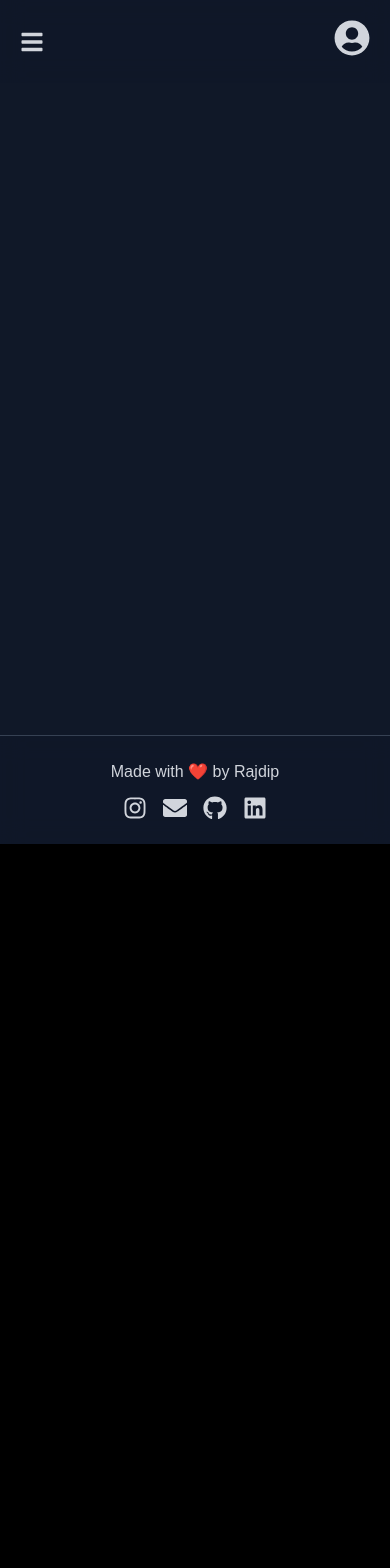
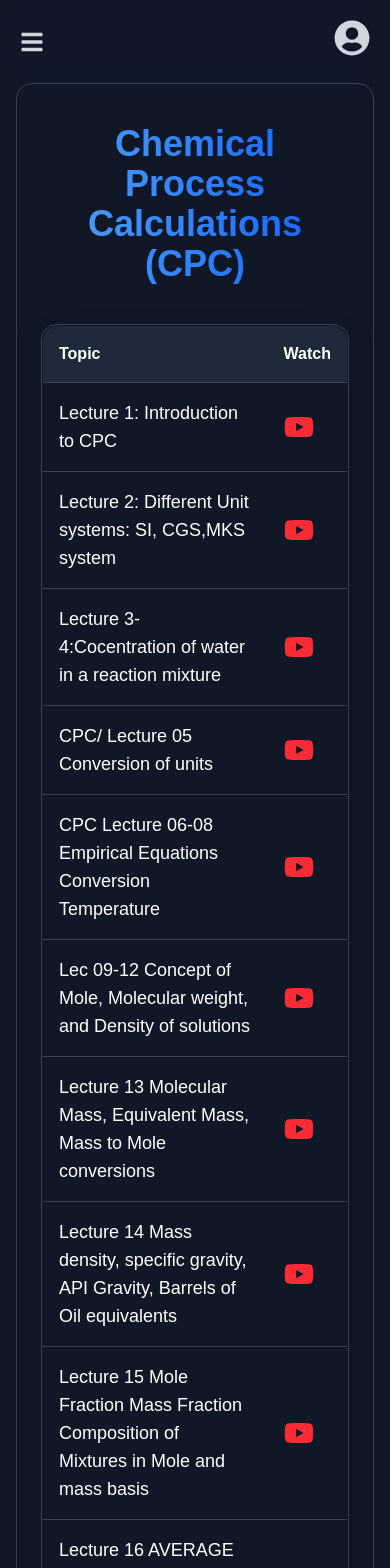
Before and after one commit to rajdipsaha-IIT-KGP/CHE2024, a React app in the folder frontend/: page /study/cpc in a window 390 px wide. Shown: the top 1568 px of the page. Before the commit the page ends 844 px from the top, so only its background shows below. Built offline with nearby package versions, Linux system fonts and the light colour scheme; the HTML template or start-up script is replaced by a standard one.

Commit message:
cpc added

```diff
--- a/frontend/src/App.jsx
+++ b/frontend/src/App.jsx
@@ -18,6 +18,8 @@ import Elective from "./Components/Elective";
 import Forgot from "./Components/Forgot";
 import Profile from "./Components/Profile";
 import Study from "./Components/Study";
+import CPC from "./Topics/CPC";
+
 export default function App() {
   const [sidebarOpen, setSidebarOpen] = useState(false);
   const [userMenuOpen, setUserMenuOpen] = useState(false);
@@ -224,6 +226,7 @@ export default function App() {
           <Route path="/forgot-password" element={<Forgot />} />
           <Route path="/my-profile" element={<Profile />} />
           <Route path="/study" element={<Study/>} />
+          <Route path="/study/cpc" element={<CPC/>} />
         </Routes>
       </main>
 
--- a/frontend/src/Components/Signin.jsx
+++ b/frontend/src/Components/Signin.jsx
@@ -18,6 +18,7 @@ const Signin = () => {
 
     try {
       setLoading(true);
+      localStorage.clear();
       const res = await axios.post("https://che2024.onrender.com/signin", {
         email,
         password,
--- a/frontend/src/Components/Signup.jsx
+++ b/frontend/src/Components/Signup.jsx
@@ -18,6 +18,7 @@ const Signup = () => {
     }
 
     try {
+      localStorage.clear();
       setLoading(true);
       const res = await axios.post("https://che2024.onrender.com/signup", {
         email, username, password
--- a/frontend/src/Components/Study.jsx
+++ b/frontend/src/Components/Study.jsx
@@ -1,23 +1,56 @@
+import { FaBookOpen } from "react-icons/fa";
+import { useNavigate } from "react-router-dom";
 export default function Study() {
+  const navigate = useNavigate();
+const topics = [
+  { name: "Chemical Process Calculations", slug: "cpc" },
+  { name: "Thermodynamics", slug: "thermodynamics" },
+  { name: "Mass Transfer", slug: "mass-transfer" },
+  { name: "Mechanical Operations", slug: "mechanical-operations" },
+  { name: "Fluid Mechanics", slug: "fluid-mechanics" },
+  { name: "Heat Transfer", slug: "heat-transfer" },
+  { name: "Chemical Reaction Engineering", slug: "cre" },
+  { name: "Instrumentation and Control", slug: "instrumentation-control" },
+  { name: "Process Dynamics", slug: "process-dynamics" },
+];
+
+
   return (
-    <div className="min-h-screen bg-gray-900 text-white p-6">
+    <div className="min-h-screen bg-gray-900 text-white px-6 py-10">
 
-      <h1 className="text-5xl font-bold text-center mb-6 bg-clip-text text-transparent bg-gradient-to-r from-blue-400 to-blue-600">
-        NPTEL Playlist – Chemical Engineering
+      {/* HEADING */}
+      <h1 className="text-4xl md:text-5xl font-extrabold text-center mb-12
+        bg-clip-text text-transparent bg-gradient-to-r from-blue-400 to-blue-600">
+        NPTEL – Chemical Engineering
       </h1>
 
-      <div className="w-full h-full">
-        <div className="aspect-video w-full rounded-2xl overflow-hidden shadow-2xl border border-gray-700">
-          <iframe
-            className="w-full h-full"
-            src="https://www.youtube.com/embed/videoseries?list=PLwdnzlV3ogoVX_S_8DyKa7RudEazDL0o_"
-            title="NPTEL Playlist: All Lectures"
-            allow="accelerometer; autoplay; clipboard-write; encrypted-media; gyroscope; picture-in-picture"
-            allowFullScreen
-          />
-        </div>
+      {/* TOPIC GRID */}
+      <div className="max-w-6xl mx-auto grid grid-cols-1 sm:grid-cols-2 lg:grid-cols-3 gap-8">
+
+        {topics.map((topic, index) => (
+          <div
+            key={index}
+            className="group relative bg-gray-800 border border-gray-700 rounded-2xl p-6
+                       cursor-pointer transition-all duration-300
+                       hover:scale-105 hover:border-blue-500 hover:shadow-xl hover:shadow-blue-500/20 " onClick={() => navigate(`/study/${topic.slug}`)}
+
+          >
+
+            {/* Glow Effect */}
+            <div className="absolute inset-0 rounded-2xl bg-blue-500/10 opacity-0
+                            group-hover:opacity-100 transition" />
+
+            {/* Content */}
+            <div className="relative z-10 flex flex-col items-center space-y-4">
+              <FaBookOpen className="text-4xl text-blue-400 group-hover:text-blue-500 transition" />
+              <h2 className="text-xl font-semibold text-center">
+                {topic.name}
+              </h2>
+            </div>
+          </div>
+        ))}
+
       </div>
-
     </div>
   );
 }
--- /dev/null
+++ b/frontend/src/Topics/CPC.jsx
@@ -0,0 +1,128 @@
+import { useState } from "react";
+import { FaYoutube } from "react-icons/fa";
+
+export default function CPC() {
+  const lectures = [
+    {
+      title: "Lecture 1: Introduction to CPC",
+      videoId: "prWWHSVQjjc",
+    },
+    {
+      title: "Lecture 2: Different Unit systems: SI, CGS,MKS system",
+      videoId: "vghZUvWD3Ss",
+    },
+    {
+      title: "Lecture 3-4:Cocentration of water in a reaction mixture",
+      videoId: "pVJlJWdAyWs",
+    },
+    {
+      title: "CPC/ Lecture 05 Conversion of units"
+,
+      videoId: "4EWmB9JVcBo",
+    },
+    {
+      title: "CPC Lecture 06-08 Empirical Equations Conversion Temperature",
+
+      videoId: "7X3LNoSydQc",
+    },
+    {
+      title: "Lec 09-12 Concept of Mole, Molecular weight, and Density of solutions",
+
+      videoId: "bYW70-nsfGc",
+    },
+    {
+      title: "Lecture 13 Molecular Mass, Equivalent Mass, Mass to Mole conversions",
+
+      videoId: "6YkZhlYgm",
+    },
+    {
+      title: "Lecture 14 Mass density, specific gravity, API Gravity, Barrels of Oil equivalents"
+,
+      videoId: "5Clv3QDDSu8",
+    },
+    {
+      title: "Lecture 15 Mole Fraction Mass Fraction Composition of Mixtures in Mole and mass basis"
+,
+      videoId: "OD7HTMAcOAM",
+    },
+    {
+      title: "Lecture 16 AVERAGE MOLECULAR WEIGHT Determination"
+,
+      videoId: "yh50gsKgeag",
+    },
+  ];
+
+  const [watched, setWatched] = useState({});
+  const [currentVideo, setCurrentVideo] = useState(null);
+
+  const toggleWatched = (index) => {
+    setWatched((prev) => ({
+      ...prev,
+      [index]: !prev[index],
+    }));
+  };
+
+  return (
+    <div className="min-h-screen bg-gray-900 text-white px-6 py-10 border border-gray-700 mb-5 rounded-2xl">
+
+      {/* COURSE TITLE */}
+      <h1 className="text-4xl font-extrabold text-center mb-10
+        bg-clip-text text-transparent bg-gradient-to-r from-blue-400 to-blue-600">
+        Chemical Process Calculations (CPC)
+      </h1>
+
+      {/* TABLE */}
+      <div className="max-w-6xl mx-auto overflow-x-auto border border-gray-700 rounded-2xl shadow-2xl">
+        <table className="w-full border border-gray-700 rounded-2xl overflow-hidden">
+          <thead className="bg-gray-800">
+            <tr>
+
+              <th className="p-4 text-left">Topic</th>
+              <th className="p-4 text-center w-20">Watch</th>
+            </tr>
+          </thead>
+
+          <tbody>
+            {lectures.map((lec, index) => (
+              <tr
+                key={index}
+                className={`border-t border-gray-700 hover:bg-gray-800 transition ${
+                  currentVideo === lec.videoId ? "bg-gray-800" : ""
+                }`}
+              >
+                {/* CHECKBOX */}
+
+
+                {/* TOPIC NAME */}
+                <td className="p-4 text-lg">{lec.title}</td>
+
+                {/* YOUTUBE ICON */}
+                <td className="p-4 text-center">
+                  <FaYoutube
+                    onClick={() => setCurrentVideo(lec.videoId)}
+                    className="text-red-500 text-3xl cursor-pointer hover:scale-110 transition"
+                  />
+                </td>
+              </tr>
+            ))}
+          </tbody>
+        </table>
+      </div>
+
+      {/* VIDEO PLAYER */}
+      {currentVideo && (
+        <div className="max-w-6xl mx-auto mt-12">
+          <div className="aspect-video w-full rounded-2xl overflow-hidden shadow-2xl border border-gray-700">
+            <iframe
+              className="w-full h-full"
+              src={`https://www.youtube.com/embed/${currentVideo}`}
+              title="CPC Lecture"
+              allow="accelerometer; autoplay; clipboard-write; encrypted-media; gyroscope; picture-in-picture"
+              allowFullScreen
+            />
+          </div>
+        </div>
+      )}
+    </div>
+  );
+}
```
